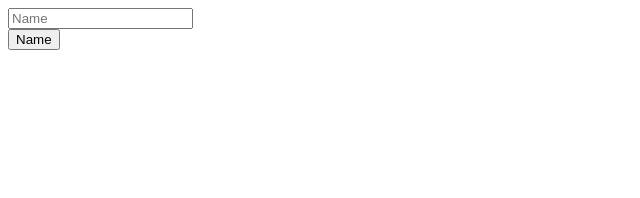
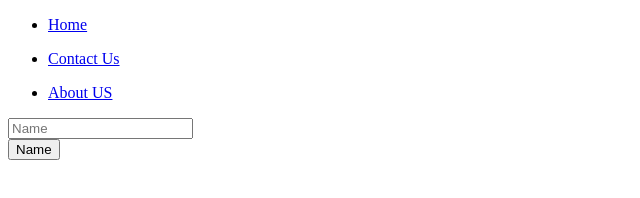
Before and after one commit to Benson306/git_ninja, a plain HTML site: page index.html in a window 1280 px wide. Shown: the whole page, without its empty margins (0-640 px from the left). Drawn offline with Linux system fonts and the light colour scheme.

Commit message:
added nav bar to index

```diff
--- a/index.html
+++ b/index.html
@@ -7,6 +7,11 @@
     <title>Document</title>
 </head>
 <body>
+    <nav>
+        <ul><li><a href='#'>Home</a></li></ul>
+        <ul><li><a href='#'>Contact Us</a></li></ul>
+        <ul><li><a href='#'>About US</a></li></ul>
+    </nav>
     <form>
         <input type="text" placeholder="Name" required>
         <br>
```
